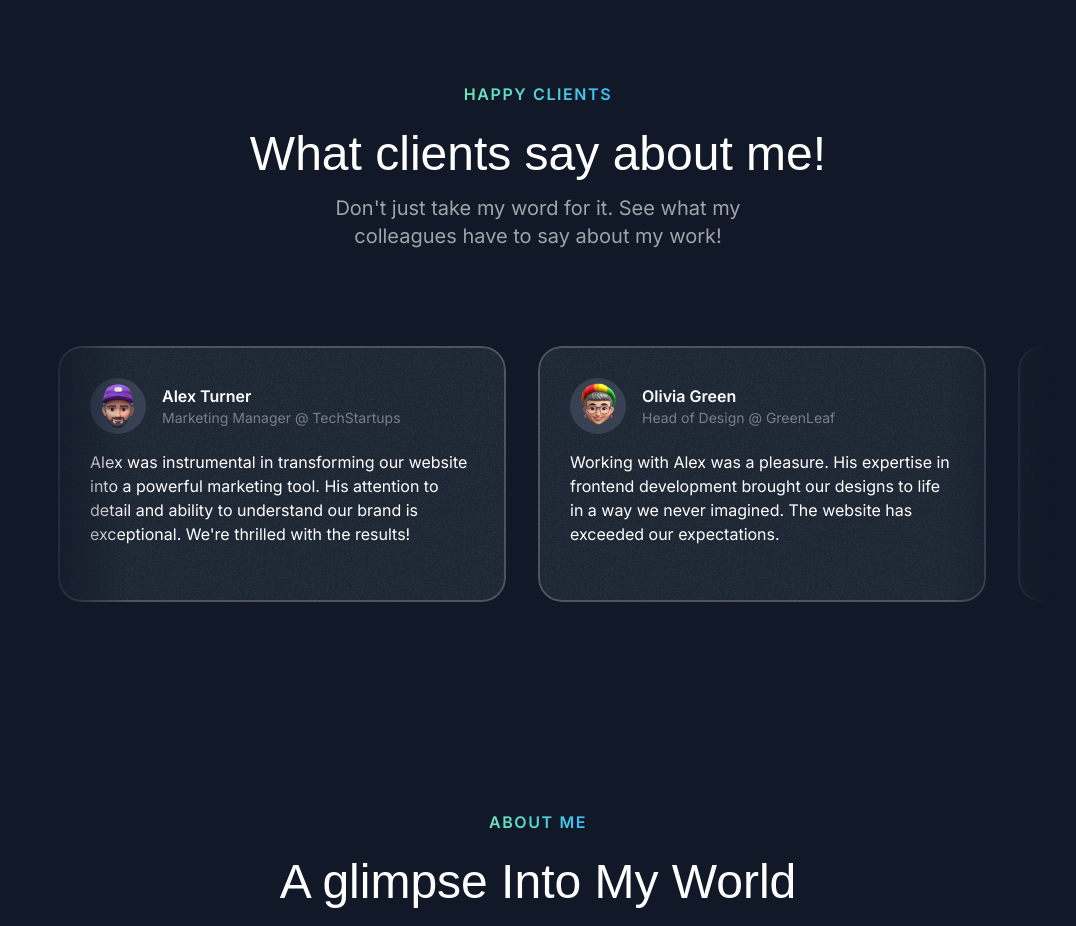
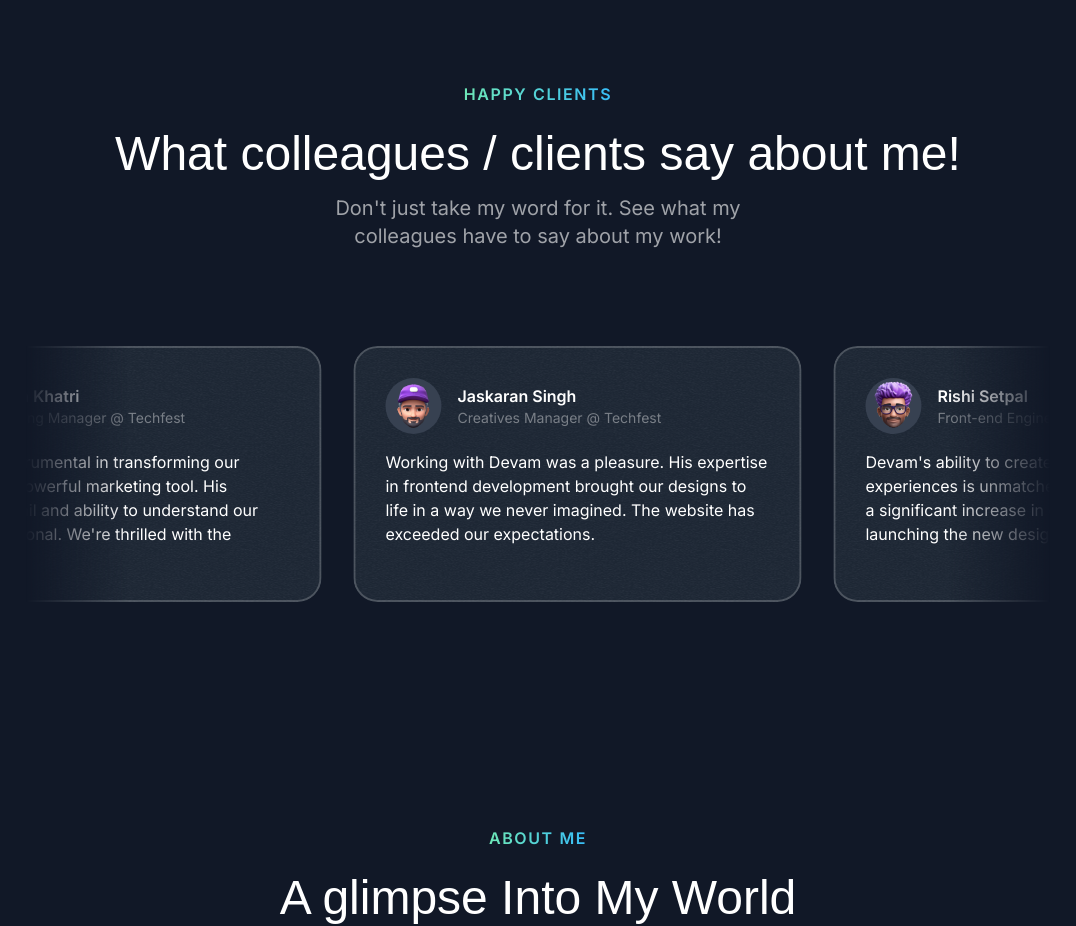
Before and after one commit to devambarbhaya/starter, a Next.js app: page / in a window 1280 px wide. Shown: the part 4820-5746 px from the top of the page, without its empty margins (102-1178 px from the left). Built offline with nearby package versions, Linux system fonts and the light colour scheme; a web font is replaced by a local one.

Commit message:
add Testimonials Section Animations

```diff
--- a/src/sections/Testimonials.tsx
+++ b/src/sections/Testimonials.tsx
@@ -6,37 +6,38 @@ import memojiAvatar5 from "@/assets/images/memoji-avatar-5.png";
 import { SectionHeader } from "@/components/SectionHeader";
 import Image from "next/image";
 import { Card } from "@/components/Card";
+import { Fragment } from "react";
 
 const testimonials = [
   {
-    name: "Alex Turner",
-    position: "Marketing Manager @ TechStartups",
-    text: "Alex was instrumental in transforming our website into a powerful marketing tool. His attention to detail and ability to understand our brand is exceptional. We're thrilled with the results!",
+    name: "Arman Khatri",
+    position: "Marketing Manager @ Techfest",
+    text: "Devam was instrumental in transforming our website into a powerful marketing tool. His attention to detail and ability to understand our brand is exceptional. We're thrilled with the results!",
+    avatar: memojiAvatar3,
+  },
+  {
+    name: "Jaskaran Singh",
+    position: "Creatives Manager @ Techfest",
+    text: "Working with Devam was a pleasure. His expertise in frontend development brought our designs to life in a way we never imagined. The website has exceeded our expectations.",
     avatar: memojiAvatar1,
   },
   {
-    name: "Olivia Green",
-    position: "Head of Design @ GreenLeaf",
-    text: "Working with Alex was a pleasure. His expertise in frontend development brought our designs to life in a way we never imagined. The website has exceeded our expectations.",
-    avatar: memojiAvatar2,
+    name: "Rishi Setpal",
+    position: "Front-end Engineer @ TSS Consultancy",
+    text: "Devam's ability to create seamless user experiences is unmatched. Our website has seen a significant increase in conversions since launching the new design. We couldn't be happier.",
+    avatar: memojiAvatar5,
   },
   {
-    name: "Daniel White",
-    position: "CEO @ InnovateCo",
-    text: "Alex's ability to create seamless user experiences is unmatched. Our website has seen a significant increase in conversions since launching the new design. We couldn't be happier.",
+    name: "Vedant Yadav",
+    position: "UI / UX Designer @ Mood Indigo",
+    text: "Devam is a true frontend wizard. He took our complex product and transformed it into an intuitive and engaging user interface. We're already seeing positive feedback from our customers.",
     avatar: memojiAvatar3,
   },
   {
-    name: "Emily Carter",
-    position: "Product Manager @ GlobalTech",
-    text: "Alex is a true frontend wizard. He took our complex product and transformed it into an intuitive and engaging user interface. We're already seeing positive feedback from our customers.",
-    avatar: memojiAvatar4,
-  },
-  {
-    name: "Michael Brown",
-    position: "Director of IT @ MegaCorp",
-    text: "Alex's work on our website has been nothing short of exceptional. He's a talented developer who is also a great communicator. We highly recommend him.",
-    avatar: memojiAvatar5,
+    name: "Divyanshu Sahu",
+    position: "Web Manager @ Techfest",
+    text: "Devam's work on our website has been nothing short of exceptional. He's a talented developer who is also a great communicator. We highly recommend him.",
+    avatar: memojiAvatar1,
   },
 ];
 
@@ -46,14 +47,19 @@ export const TestimonialsSection = () => {
       <div className="container">
         <SectionHeader
           eyebrow="Happy Clients"
-          title="What clients say about me!"
+          title="What colleagues / clients say about me!"
           description="Don't just take my word for it. See what my colleagues have to say about my work!"
         />
       </div>
-      <div className="container mt-16 lg:mt-24 flex overflow-x-clip [mask-image:linear-gradient(to_right,transparent,black_10%,black_90%,transparent)]">
-        <div className="flex flex-none gap-8">
+      <div className="container mt-12 lg:mt-20 flex overflow-x-clip [mask-image:linear-gradient(to_right,transparent,black_10%,black_90%,transparent)] py-4">
+        <div className="flex flex-none gap-8 pr-8 animate-move-left [animation-duration:90s] hover:[animation-play-state:paused]">
+          {[...new Array(2)].fill(0).map((_, index) => (
+            <Fragment key={index}>
               {testimonials.map((testimonial, index) => (
-            <Card key={index} className="max-w-xs p-6 md:p-8 md:max-w-md">
+                <Card
+                  key={index}
+                  className="max-w-xs p-6 md:p-8 md:max-w-md hover:-rotate-3 transition duration-300"
+                >
                   <div className="flex gap-4 items-center">
                     <div className="size-14 bg-gray-700 inline-flex items-center justify-center rounded-full flex-shrink-0">
                       <Image
@@ -69,8 +75,12 @@ export const TestimonialsSection = () => {
                       </div>
                     </div>
                   </div>
-              <p className="mt-4 text-sm md:text-base">{testimonial.text}</p>
+                  <p className="mt-4 text-sm md:text-base">
+                    {testimonial.text}
+                  </p>
                 </Card>
+              ))}
+            </Fragment>
           ))}
         </div>
       </div>
```
Lines whose indentation alone changed are shown as unchanged.
